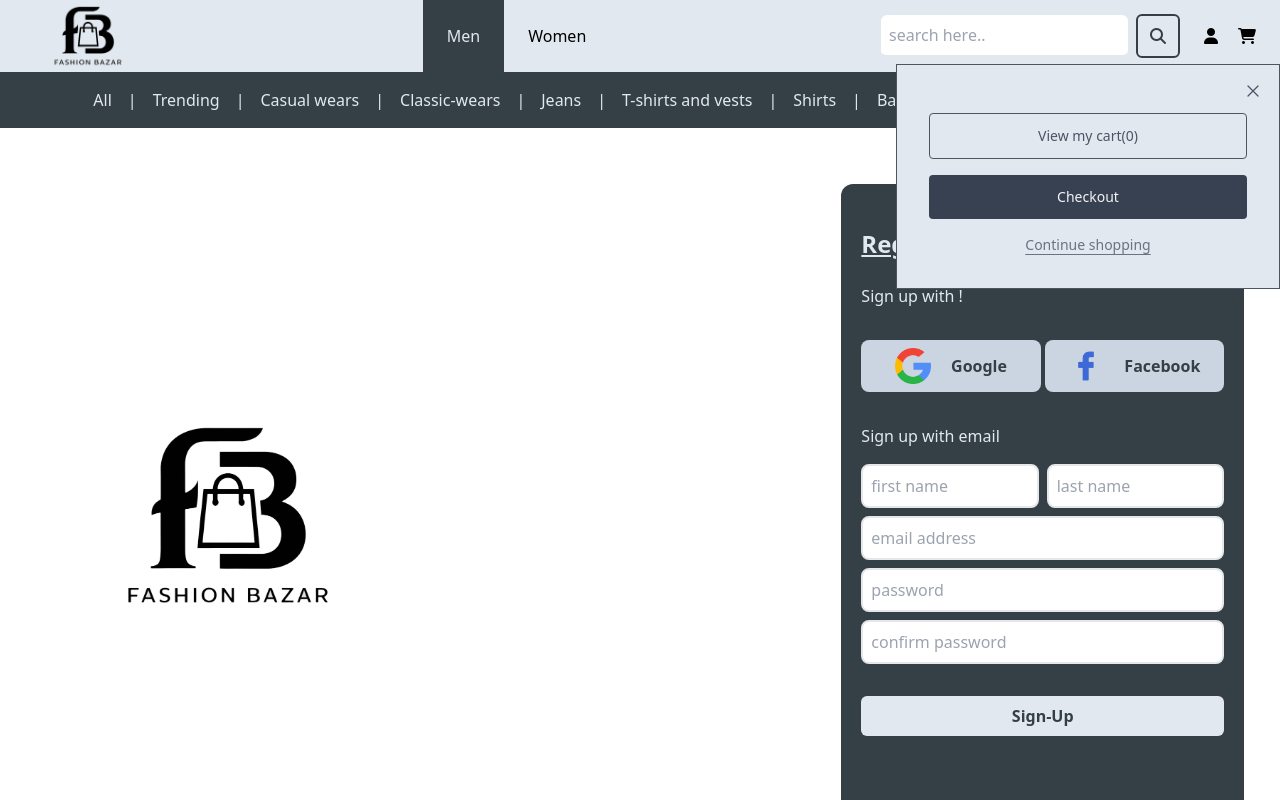
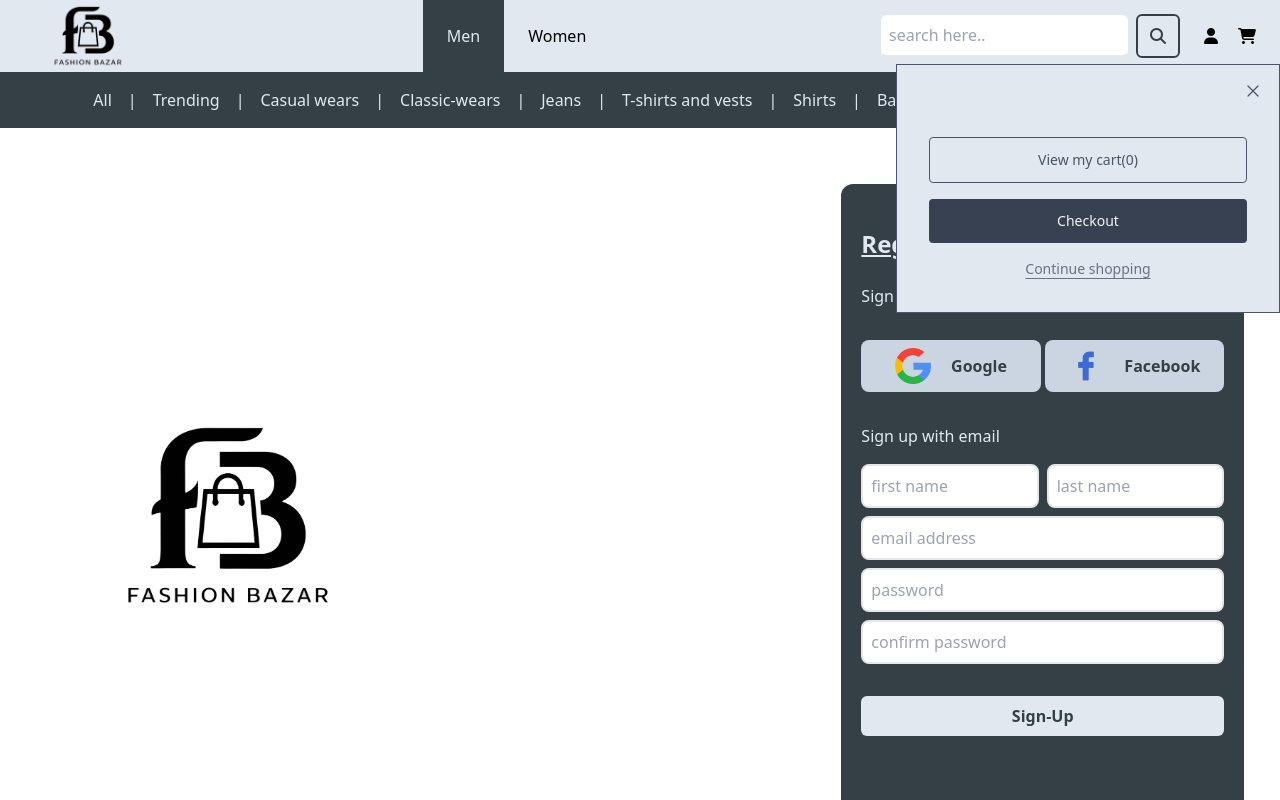
Before and after one commit to surya-tamang/trendhop, a React (Vite) app: page /fashion-bazar/sign-up in a window 1280 px wide. Both pictures are taken after a click on the button 1247 px from the left and 36 px from the top of the page. Shown: the top 800 px of the page. Built offline with nearby package versions, Linux system fonts and the light colour scheme.

Commit message:
add to cart button function

```diff
--- a/src/App.jsx
+++ b/src/App.jsx
@@ -12,18 +12,16 @@ function App() {
   const [cartList, setCartList] = useState([]);
 
   const handleCartButton = (product) => {
-    setCartList((prevCartList) => [...prevCartList, product])
-    console.log('added', product);
-    console.log('updated', cartList);
+    setCartList((prevCartList) => [...prevCartList, product]);
   }
 
 
   return (
     <>
       <BrowserRouter>
-        <Header />
+        <Header cartList={cartList} />
         <Routes>
-          <Route path='/fashion-bazar' element={<Home cartList={cartList} />} />
+          <Route path='/fashion-bazar' element={<Home />} />
           <Route path='/fashion-bazar/men' element={<Men cartButton={handleCartButton} />} />
           <Route path='/fashion-bazar/log-in' element={<Login />} />
           <Route path='/fashion-bazar/sign-up' element={<Signup />} />
--- a/src/components/Cart.jsx
+++ b/src/components/Cart.jsx
@@ -2,9 +2,10 @@ import React, { useState } from 'react'
 
 const Cart = ({ display, handleHide, cartList = [] }) => {
     // const [listNum, setListNUm] = useState(0);
+    // console.log('carlist items are', cartList);
     return (
         <div
-            className={`absolute w-screen max-w-sm border border-gray-600 bg-slate-200 px-4 py-8 sm:px-6 lg:px-8 z-20 top-16 right-0 ${display}`}
+            className={`absolute w-screen max-w-sm border border-gray-600 bg-slate-200 px-4 py-8 sm:px-6 lg:px-8 z-20 top-16 right-0 ${display}  max-h-screen`}
             aria-modal="true"
             role="dialog"
             tabIndex="-1"
@@ -24,7 +25,7 @@ const Cart = ({ display, handleHide, cartList = [] }) => {
                 </svg>
             </button>
 
-            <div className="mt-4 space-y-6">
+            <div className="mt-4 space-y-6 overflow-y-scroll max-h-96 py-3">
                 <ul className="space-y-4">
                     {
                         cartList.map((item, index) => {
--- a/src/components/Header.jsx
+++ b/src/components/Header.jsx
@@ -2,7 +2,6 @@ import React, { useEffect, useState } from 'react';
 import { NavLink } from 'react-router-dom';
 import Cart from './Cart';
 import CategBar from './CategBar';
-// import MenuMobile from './MenuMobile';
 
 export function Header({ cartList }) {
     const [searchValue, setSearchValue] = useState();
```
